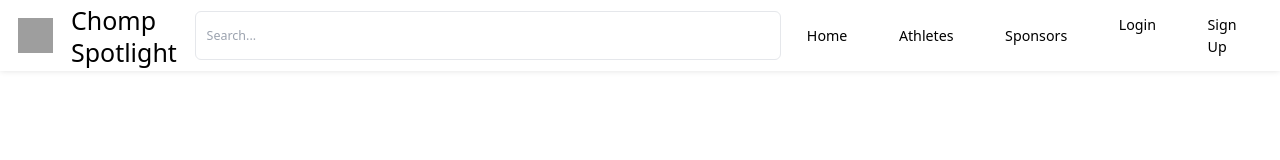
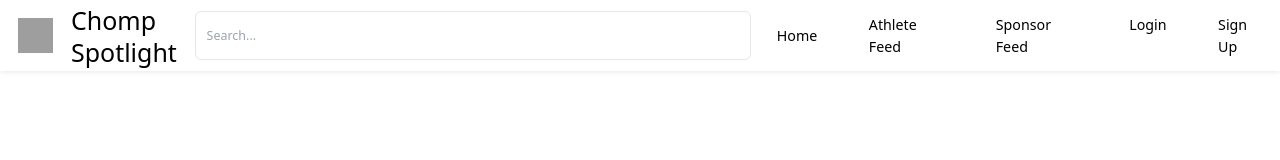
Before and after one commit to gameplandata/chompspotlight, a React (Create React App) app in the folder client/: page / in a window 1280 px wide. Shown: the top 160 px of the page. Built offline with nearby package versions, Linux system fonts and the light colour scheme.

Commit message:
Edited Header athlete to athlete feed and sponsor to sponsor feed

```diff
--- a/client/src/Components/HeaderWithSearch.js
+++ b/client/src/Components/HeaderWithSearch.js
@@ -77,11 +77,11 @@ const Header = () => {
                 <div
                     className="relative leading-[1.33rem] cursor-pointer hover:border hover:border-transparent hover:hover:border-black rounded-md p-2 transition-all"
                     onClick={goToAthleteFeed}
-                >Athletes</div>
+                >Athlete Feed</div>
                 <div
                     className="relative leading-[1.33rem] cursor-pointer hover:border hover:border-transparent hover:hover:border-black rounded-md p-2 transition-all"
                     onClick={goToSponsorFeed}
-                >Sponsors</div>
+                >Sponsor Feed</div>
                 <UserDropdown />
             </div>
         </div >
--- a/client/src/Components/HeaderWithoutSearch.js
+++ b/client/src/Components/HeaderWithoutSearch.js
@@ -74,11 +74,11 @@ const Header = () => {
                 <div
                     className="relative leading-[1.33rem] cursor-pointer hover:border hover:border-transparent hover:hover:border-black rounded-md p-2 transition-all"
                     onClick={goToAthleteFeed}
-                >Athletes</div>
+                >Athlete Feed</div>
                 <div
                     className="relative leading-[1.33rem] cursor-pointer hover:border hover:border-transparent hover:hover:border-black rounded-md p-2 transition-all"
                     onClick={goToSponsorFeed}
-                >Sponsors</div>
+                >Sponsor Feed</div>
                 <UserDropdown />
             </div>
         </div>
```
